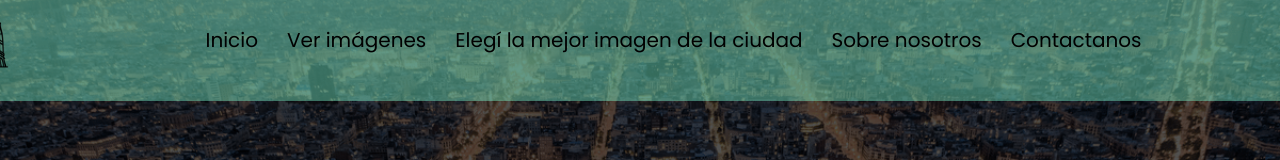
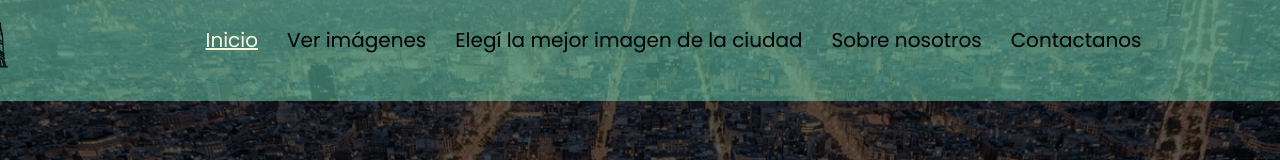
Before and after one commit to EmaBecker/barcelona-imagenes, a plain HTML site: page index.html in a window 1280 px wide. In both pictures the pointer is over the link "Inicio". Shown: the top 160 px of the page. Drawn offline with nearby package versions, Linux system fonts and the light colour scheme.

Commit message:
Agrego un hover a la barra de navegación y también la posiciono fija en las páginas

```diff
--- a/css/style.css
+++ b/css/style.css
@@ -32,6 +32,9 @@ header {
     z-index: 2000;
     background-color: rgba(127, 255, 212, 0.411);
     padding-bottom: 30px;
+    position: sticky;
+    top: 0;
+    overflow: hidden;
 }
 header img {
     width: 50px;
@@ -55,6 +58,10 @@ header img {
     text-decoration: none;
     padding: 2px 7px;
     color: black;
+}
+#barraNavegacion li a:hover{
+    text-decoration: underline;
+    color: beige;
 }
 .carousel-item active .carousel-item img {
     max-width: 100px;
```
